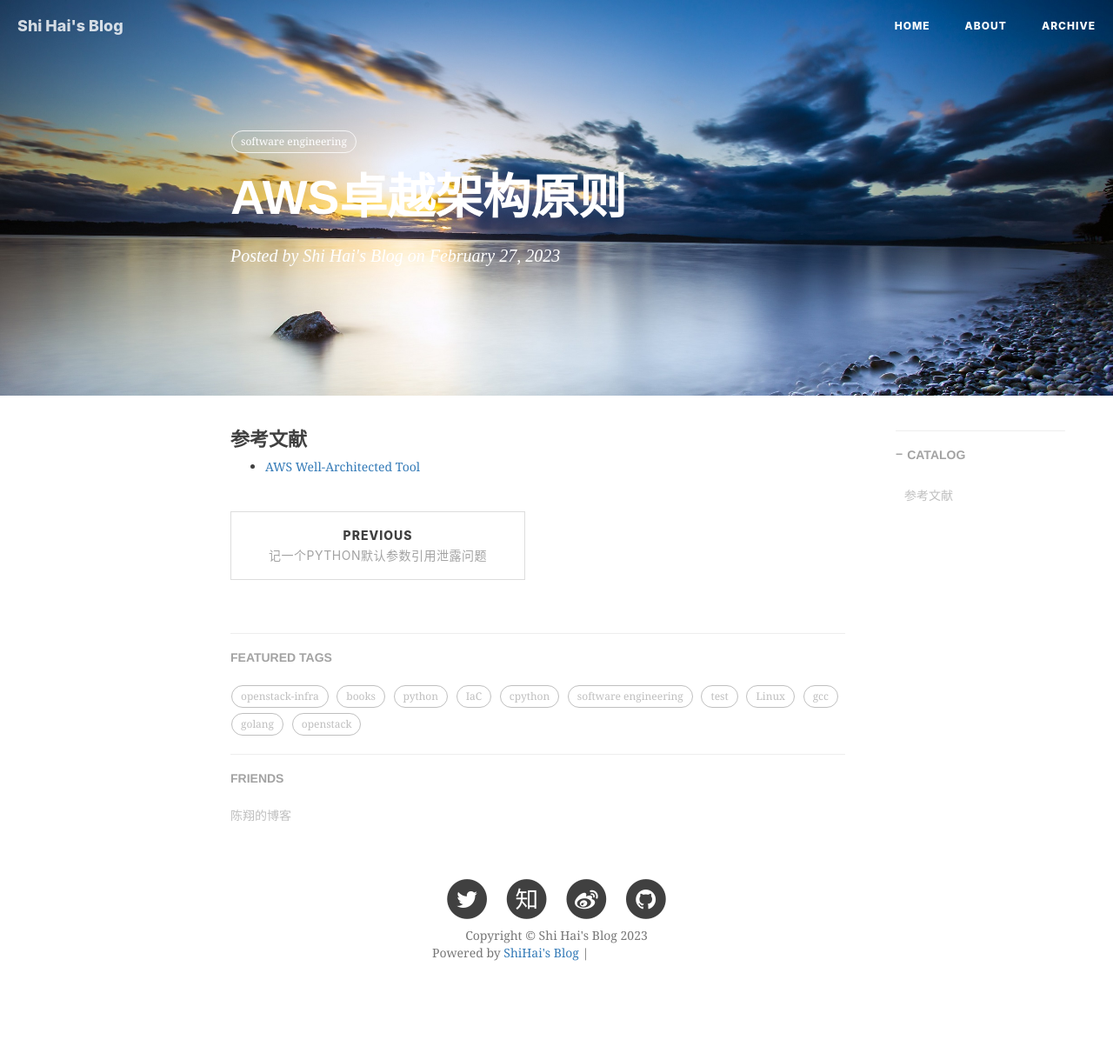
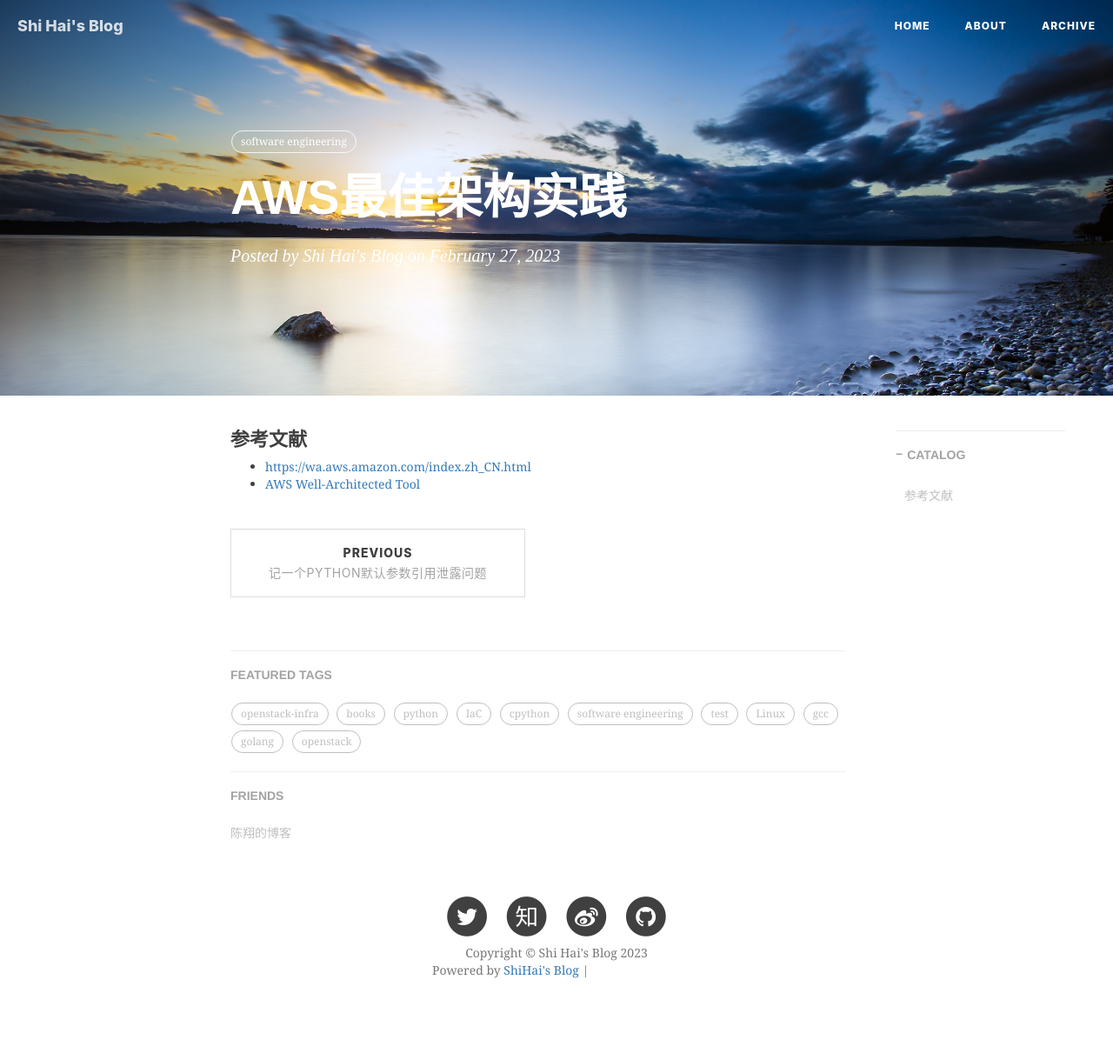
Before and after one commit to shihai1991/shihai1991.github.io, a Jekyll site: the page built from _posts/2023-02-27-AWS卓越架构原则.md, in a window 1280 px wide. Shown: the whole page at 87% size. Built offline with Jekyll 4.4.1, drawn with Linux system fonts in a browser that asks for light colours; nearby versions of some CDN libraries; comment, search, counter and statistics services are not loaded; grey boxes are pictures that could not be loaded.

Commit message:
Update 2023-02-27-AWS卓越架构原则.md

```diff
--- a/_posts/2023-02-27-AWS卓越架构原则.md
+++ b/_posts/2023-02-27-AWS卓越架构原则.md
@@ -1,6 +1,6 @@
 ---
 layout: post
-title: AWS卓越架构原则
+title: AWS最佳架构实践
 category: software engineering
 catalog: true
 published: true
@@ -10,4 +10,5 @@
 ---
 
 # 参考文献
+- [https://wa.aws.amazon.com/index.zh_CN.html](https://wa.aws.amazon.com/index.zh_CN.html)
 - [AWS Well-Architected Tool](https://docs.aws.amazon.com/pdfs/wellarchitected/latest/userguide/wellarchitected-ug.pdf)
```
